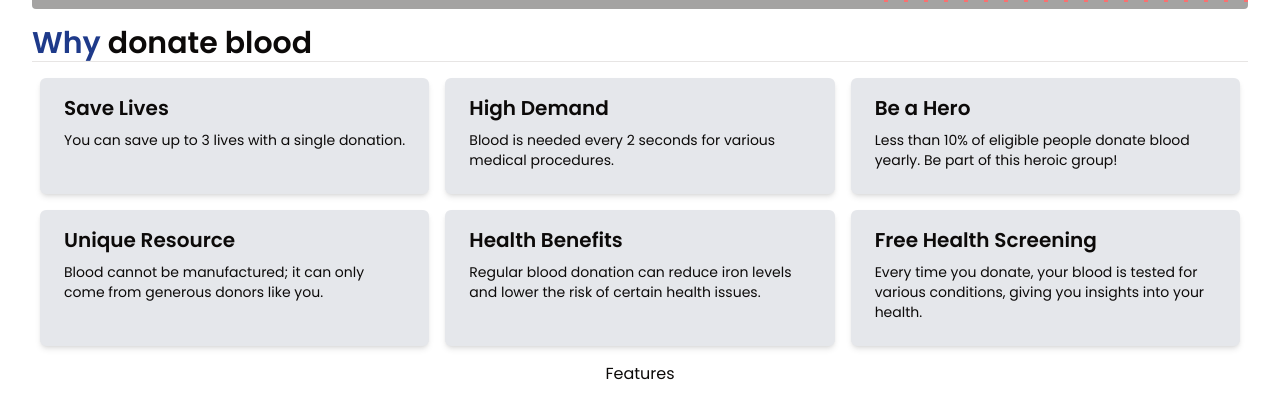
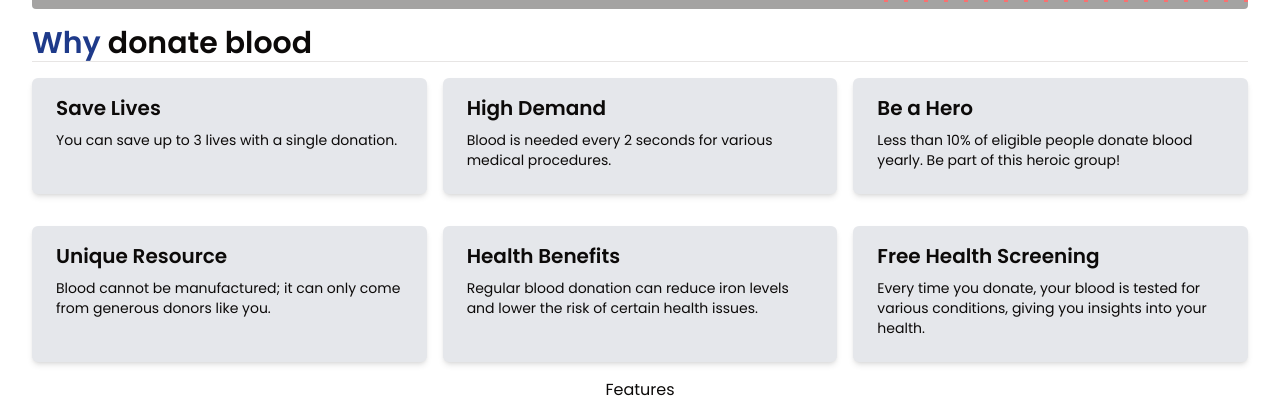
Before and after one commit to aces-erc/aces_techfest_hackathon_v7_bit_buster, a React (Vite) app in the folder Frontend/: page / in a window 1280 px wide. Shown: the part 743-1163 px from the top of the page. Built offline with nearby package versions, Linux system fonts and the light colour scheme; grey boxes are pictures that could not be loaded.

Commit message:
few minor tweaks

```diff
--- a/Frontend/src/components/landing/box.jsx
+++ b/Frontend/src/components/landing/box.jsx
@@ -2,7 +2,7 @@ import React from 'react'
 
 const Box = (props) => {
   return (
-    <div className='bg-gray-200 py-4 px-6 m-2 rounded-md shadow-md'>
+    <div className='bg-gray-200 py-4 px-6 my-2 rounded-md shadow-md'>
         <h1 className='font-semibold text-xl text-left '>
             {props.title}
         </h1>
--- a/Frontend/src/components/landing/why.jsx
+++ b/Frontend/src/components/landing/why.jsx
@@ -20,7 +20,7 @@ const Why = () => {
             </h1>
         </div>
         <hr></hr>
-        <div className='grid grid-cols-1 sm:grid-cols-2 lg:grid-cols-3 my-2'>
+        <div className='grid grid-cols-1 sm:grid-cols-2 lg:grid-cols-3 my-2 gap-4'>
                 {reasons.map((reason) => {
                     return(
                             <Box title={reason.title} description={reason.description} />
```
Also changed, not shown: 1 other file (tests, documents, lock files or other folders).
